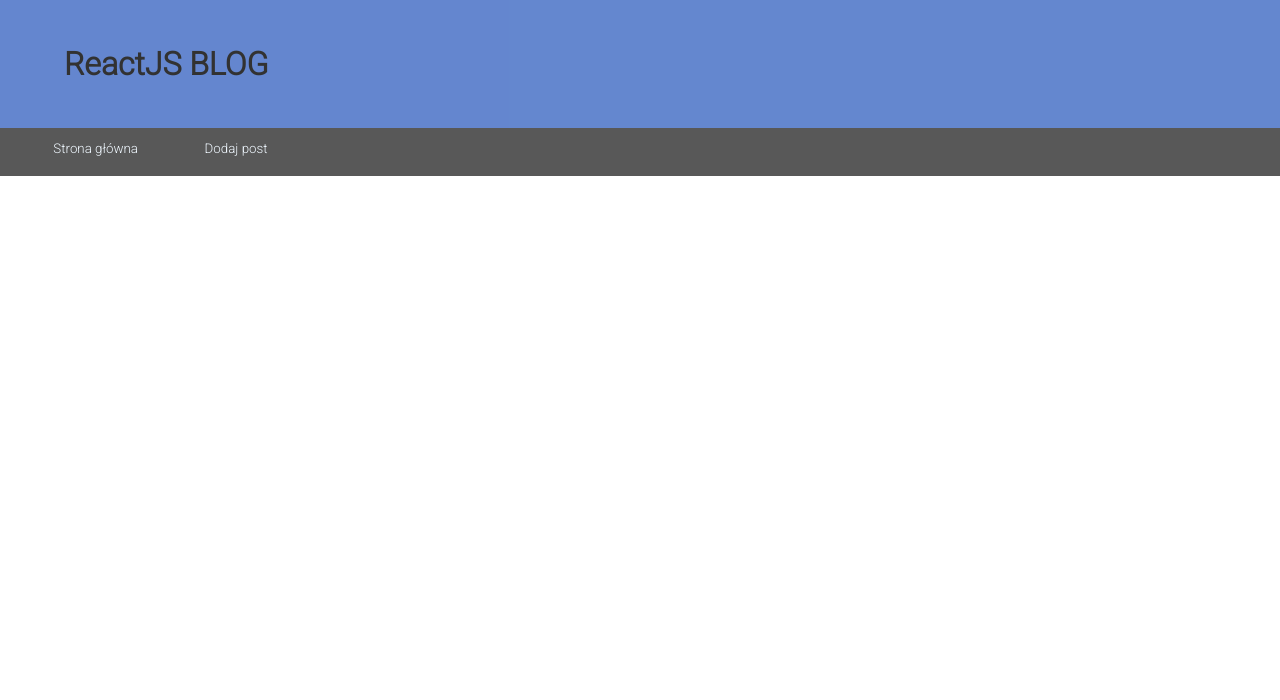
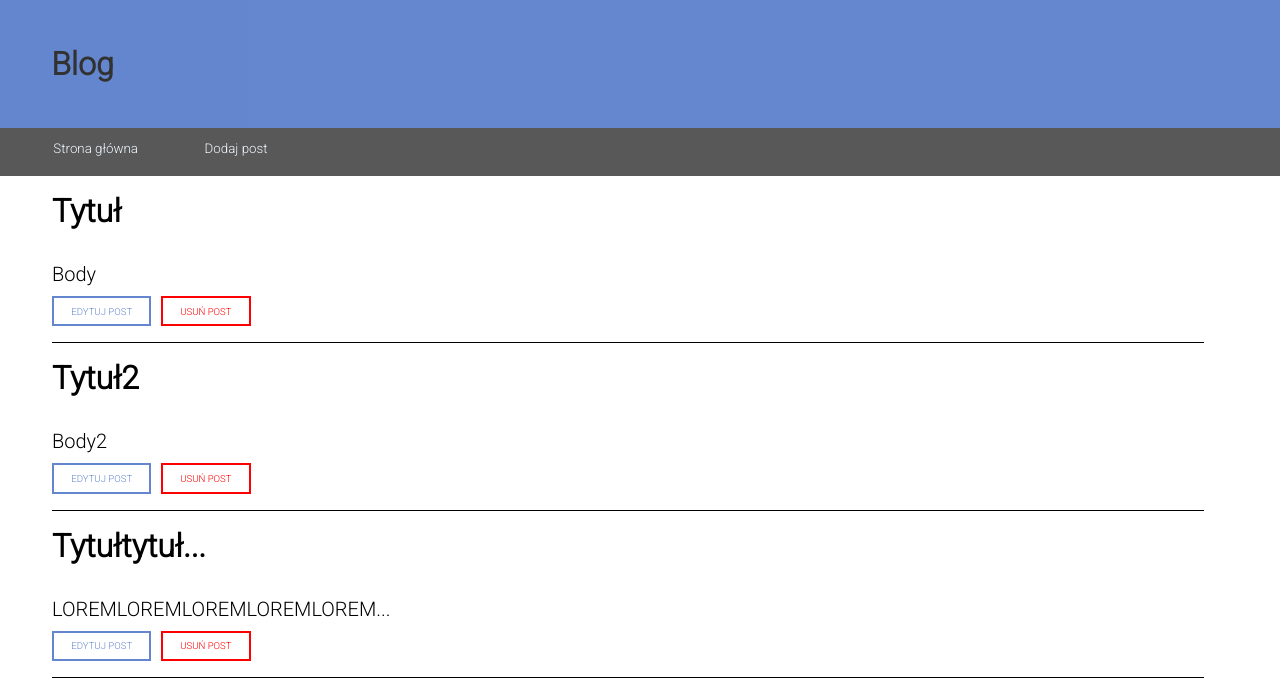
Before and after one commit to michukng/blogreact, a React (Create React App) app: page / in a window 1280 px wide. Shown: the top 700 px of the page. Built offline with nearby package versions, Linux system fonts and the light colour scheme; data requests are answered from the project's data file.

Commit message:
adding buttons

```diff
--- a/data/db.json
+++ b/data/db.json
@@ -5,6 +5,16 @@
             "id": 1,
             "postTitle": "Tytuł",
             "postBody": "Body"
+        },
+        {
+            "id": 2,
+            "postTitle": "Tytuł2",
+            "postBody": "Body2"
+        },
+        {
+            "id": 3,
+            "postTitle": "Tytułtytułtytuł",
+            "postBody": "LOREMLOREMLOREMLOREMLOREMLOREMLOREMLOREMLOREM"
         }
     ]
 }
--- a/src/App.js
+++ b/src/App.js
@@ -1,5 +1,6 @@
 import './index.css';
 import { Routes, Route } from 'react-router-dom';
+import { DataProvider } from './Context/DataContext';
 import Header from './Header';
 import Nav from './Nav';
 import Home from './Home';
@@ -7,11 +8,13 @@
 function App() {
   return (
     <div className="App">
-      <Header />
-      <Nav />
-      <Routes>
-        <Route path="/" element={<Home />} />
-      </Routes>
+      <DataProvider>
+        <Header />
+        <Nav />
+        <Routes>
+          <Route path="/" element={<Home />} />
+        </Routes>
+      </DataProvider>
     </div>
   );
 }
--- /dev/null
+++ b/src/Context/DataContext.js
@@ -0,0 +1,20 @@
+import { createContext, useState, useEffect } from "react";
+import { useNavigate } from "react-router-dom";
+
+
+const DataContext = createContext({});
+
+export const DataProvider = ({ children }) => {
+    const API_URL = 'http://localhost:3500'
+    const [posts, setPosts] = useState([]);
+
+    return (
+        <DataContext.Provider value={{
+            posts, setPosts, API_URL
+        }}>
+            {children}
+            </DataContext.Provider>
+    )
+}
+
+export default DataContext;
--- a/src/Header.css
+++ /dev/null
@@ -1,14 +0,0 @@
-header {
-    background-color: rgb(62, 105, 196);
-    opacity: 0.8;
-    height: 8rem;
-    width: 100vw;
-    display: flex;
-    justify-content: flex-start;
-    align-items: center;
-  }
-
-  header > h1 {
-    color: black;
-    margin-left: 2em;
-  }
--- a/src/Header.js
+++ b/src/Header.js
@@ -1,9 +1,7 @@
-import './Header.css'
-
 const Header = () => {
   return (
     <header>
-      <h1>ReactJS BLOG</h1>
+      <h1>Blog</h1>
     </header>
   )
 }
--- a/src/Home.js
+++ b/src/Home.js
@@ -1,10 +1,38 @@
-import React from 'react'
+import { useEffect, useContext } from 'react';
+import DataContext from './Context/DataContext';
 
 const Home = () => {
+
+  const { posts, setPosts, API_URL } = useContext(DataContext);
+
+  useEffect(() => {
+
+    const fetchPosts = async () => {
+      try {
+        const response = await fetch(`${API_URL}/posts`);
+        const listPosts = await response.json();
+        setPosts(listPosts);
+      } catch (err) {
+        console.log(err)
+      }
+    }
+
+    fetchPosts();
+  }, [])
+  console.log(posts);
   return (
-    <div>
-
-    </div>
+    <main className="Home">
+      <ul>
+        {posts.map((post) =>
+          <li key={post.id}>
+            <h2 className='post-title'>{post.postTitle.length <= 10 ? post.postTitle : `${post.postTitle.slice(0,10)}...`}</h2>
+            <p className='post-body'>{post.postBody.length <= 25 ? post.postBody : `${post.postBody.slice(0,25)}...`}</p>
+            <button className='btn-edit-post'>Edytuj Post</button>
+            <button className='btn-delete-post'>Usuń Post</button>
+          </li>
+        )}
+      </ul>
+    </main>
   )
 }
 
--- a/src/Nav.css
+++ /dev/null
@@ -1,14 +0,0 @@
-nav {
-    height: 3em;
-    background-color: rgba(0, 0, 0, 0.656);
-}
-
-nav > button {
-    cursor: pointer;
-    color: aliceblue;
-    background: none;
-    border: none;
-    height: 3em;
-    padding: 1em;
-    margin-left: 3em;
-}
--- a/src/Nav.js
+++ b/src/Nav.js
@@ -1,9 +1,11 @@
-import './Nav.css'
+import { useNavigate } from 'react-router-dom';
 
 const Nav = () => {
+    const navigate = useNavigate();
+
   return (
     <nav>
-      <button>
+      <button onClick={() => navigate('/')}>
         Strona główna
       </button>
       <button>
--- a/src/index.css
+++ b/src/index.css
@@ -6,3 +6,147 @@
   padding: 0;
   box-sizing: border-box;
 }
+
+/* HEADER */
+
+header {
+  background-color: rgb(62, 105, 196);
+  opacity: 0.8;
+  height: 8rem;
+  width: 100vw;
+  display: flex;
+  justify-content: flex-start;
+  align-items: center;
+}
+
+header > h1 {
+  color: black;
+  margin-left: 1.6em;
+}
+
+/* NAV */
+
+nav {
+  height: 3em;
+  background-color: rgba(0, 0, 0, 0.656);
+}
+
+nav > button {
+  cursor: pointer;
+  color: aliceblue;
+  background: none;
+  border: none;
+  height: 3em;
+  padding: 1em;
+  margin-left: 3em;
+}
+
+/* HOME */
+
+.Home {
+  display: flex;
+  justify-content: flex-start;
+  align-items: flex-start;
+  min-height: calc(100vh - 11rem);
+}
+
+.Home > ul {
+  margin-left: 3.25em;
+  margin-right: 3.25em;
+  list-style-type: none;
+}
+
+li {
+  margin-top: 1em;
+  border-bottom: 1px solid black;
+  padding-bottom: 1em;
+  width: 90vw;
+}
+
+.post-title {
+  font-size: 2rem;
+  margin-bottom: 1em;
+}
+
+.post-body {
+  font-size: 1.25rem;
+  margin-bottom: 0.5em;
+}
+
+.btn-delete-post {
+  cursor: pointer;
+  margin-left: 1em;
+  padding: 0.8em 1.8em;
+  border: 2px solid red;
+  position: relative;
+  overflow: hidden;
+  background-color: transparent;
+  text-align: center;
+  text-transform: uppercase;
+  font-size: 0.6em;
+  transition: .3s;
+  z-index: 1;
+  font-family: inherit;
+  color: red;
+ }
+
+ .btn-delete-post::before {
+  content: '';
+  width: 0;
+  height: 300%;
+  position: absolute;
+  top: 50%;
+  left: 50%;
+  transform: translate(-50%, -50%) rotate(45deg);
+  background: red;
+  transition: .5s ease;
+  display: block;
+  z-index: -1;
+ }
+
+ .btn-delete-post:hover::before {
+  width: 105%;
+ }
+
+ .btn-delete-post:hover {
+  color: #111;
+ }
+
+ .btn-edit-post {
+  cursor: pointer;
+  padding: 0.8em 1.8em;
+  border: 2px solid rgb(62, 105, 196);
+  position: relative;
+  overflow: hidden;
+  background-color: transparent;
+  text-align: center;
+  text-transform: uppercase;
+  font-size: 0.6em;
+  transition: .3s;
+  z-index: 1;
+  font-family: inherit;
+  color: rgb(62, 105, 196);
+  opacity: 0.8;
+ }
+
+ .btn-edit-post::before {
+  content: '';
+  width: 0;
+  height: 300%;
+  position: absolute;
+  top: 50%;
+  left: 50%;
+  transform: translate(-50%, -50%) rotate(45deg);
+  background: rgb(62, 105, 196);
+  transition: .5s ease;
+  display: block;
+  z-index: -1;
+ }
+
+ .btn-edit-post:hover::before {
+  width: 105%;
+ }
+
+ .btn-edit-post:hover {
+  color: #111;
+ }
```
Also changed, not shown: src/img/blog-ga65edc99d_1280.png (added).
